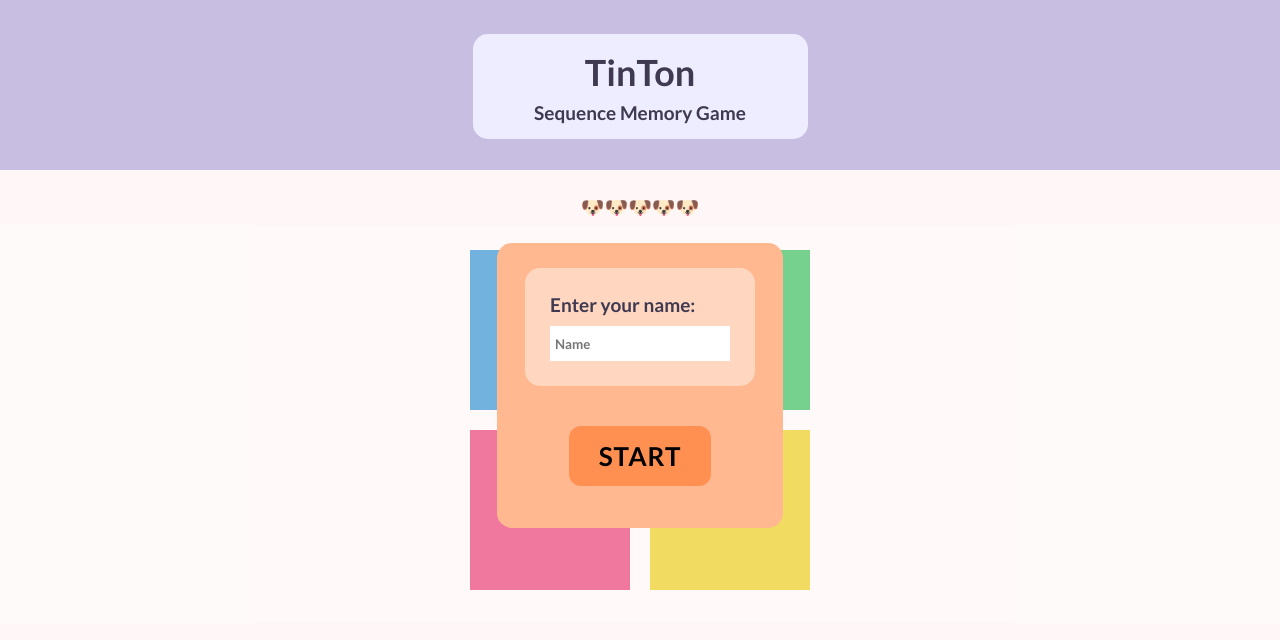
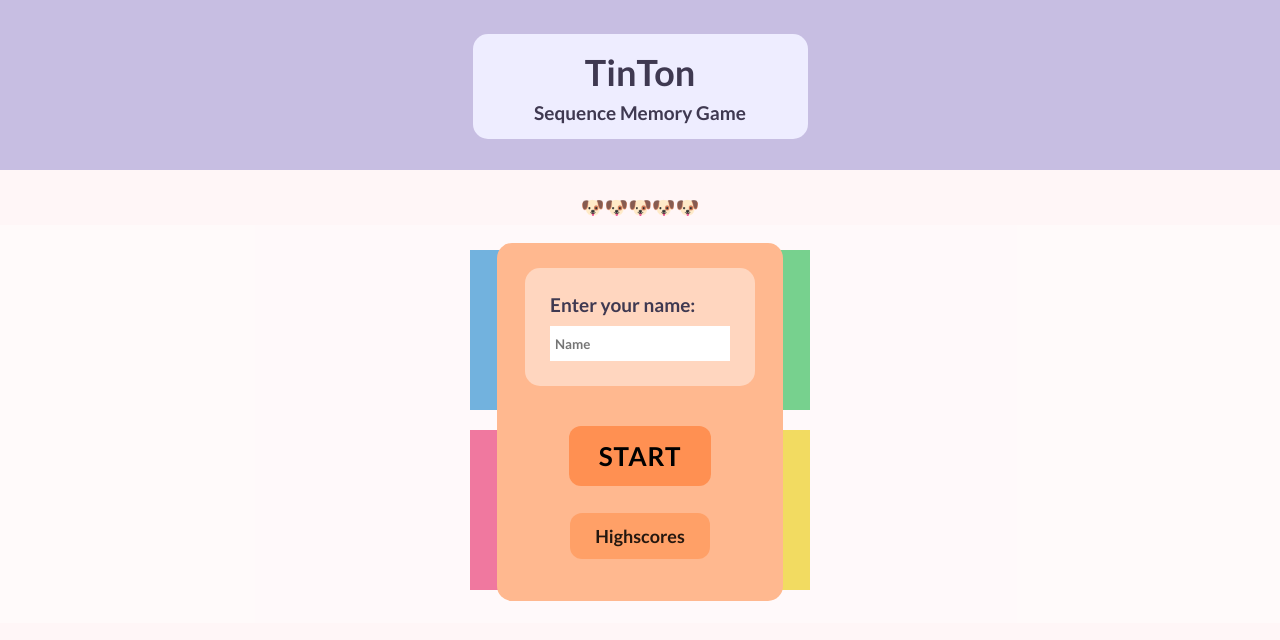
Before and after one commit to WeraGitHub/TinTon_React, a React (Create React App) app: page / in a window 1280 px wide. Shown: the top 640 px of the page. Built offline with nearby package versions, Linux system fonts and the light colour scheme.

Commit message:
Add highscore button to the start modal (no functionality yet)

```diff
--- a/src/components/StartButtonArea.css
+++ b/src/components/StartModal.css
@@ -36,15 +36,31 @@
     width: 170px;
 }
 
+.start-button, .scores-button {
+    border: none;
+    border-radius: 12px;
+    cursor: pointer;
+    margin-bottom: 27px;
+    display: inline-block;
+}
+
+.start-button:hover, .scores-button:hover {
+    background: #ff843c;
+}
+
 .start-button {
     color: black;
     background-color: #FF9052;
     text-transform: uppercase;
-    border: none;
     font-size: 26px;
     padding: 14px 30px;
-    border-radius: 12px;
     letter-spacing: 1px;
-    cursor: pointer;
-    margin-bottom: 27px;
 }
+
+.scores-button {
+    color: rgba(0, 0, 0, 0.854);
+    background-color: #ff9452a3;
+    text-transform: capitalize;
+    font-size: 18px;
+    padding: 12px 25px;
+}
--- a/src/components/StartButtonArea.jsx
+++ b/src/components/StartModal.jsx
@@ -1,7 +1,7 @@
 import React, { useRef } from "react";
-import "./StartButtonArea.css";
+import "./StartModal.css";
 
-const StartButtonArea = ({ onClick, setName }) => {
+const StartModal = ({ onClick, setName }) => {
   const nameInputRef = useRef(null);
 
   const handleStartClick = () => {
@@ -20,9 +20,12 @@ const StartButtonArea = ({ onClick, setName }) => {
         <button className="start-button" onClick={handleStartClick}>
           Start
         </button>
+        <button className="scores-button" onClick={handleStartClick}>
+          Highscores
+        </button>
       </div>
     </div>
   );
 };
 
-export default StartButtonArea;
+export default StartModal;
--- a/src/components/TinTonGame.jsx
+++ b/src/components/TinTonGame.jsx
@@ -4,7 +4,7 @@ import Header from "./Header";
 import GameButton from "./GameButton";
 import Score from "./Score";
 import Nudge from "./Nudge";
-import StartButtonArea from "./StartButtonArea";
+import StartModal from "./StartModal";
 import GameOverModal from "./GameOverModal";
 
 const colors = ["green", "red", "yellow", "blue"];
@@ -176,7 +176,7 @@ function TinTonGame() {
       </div>
 
       {/* show Start button only when the haven't started yet */}
-      {!isPlaying && isFreshStart && <StartButtonArea onClick={handleStart} setName={setName}/>}
+      {!isPlaying && isFreshStart && <StartModal onClick={handleStart} setName={setName}/>}
       {/* show Game Over with option to start again */}
       {!isPlaying && !isFreshStart && <GameOverModal onClick={handleStart} name={name} score={score}/>}
       <Nudge nudge={nudge}/>
```
